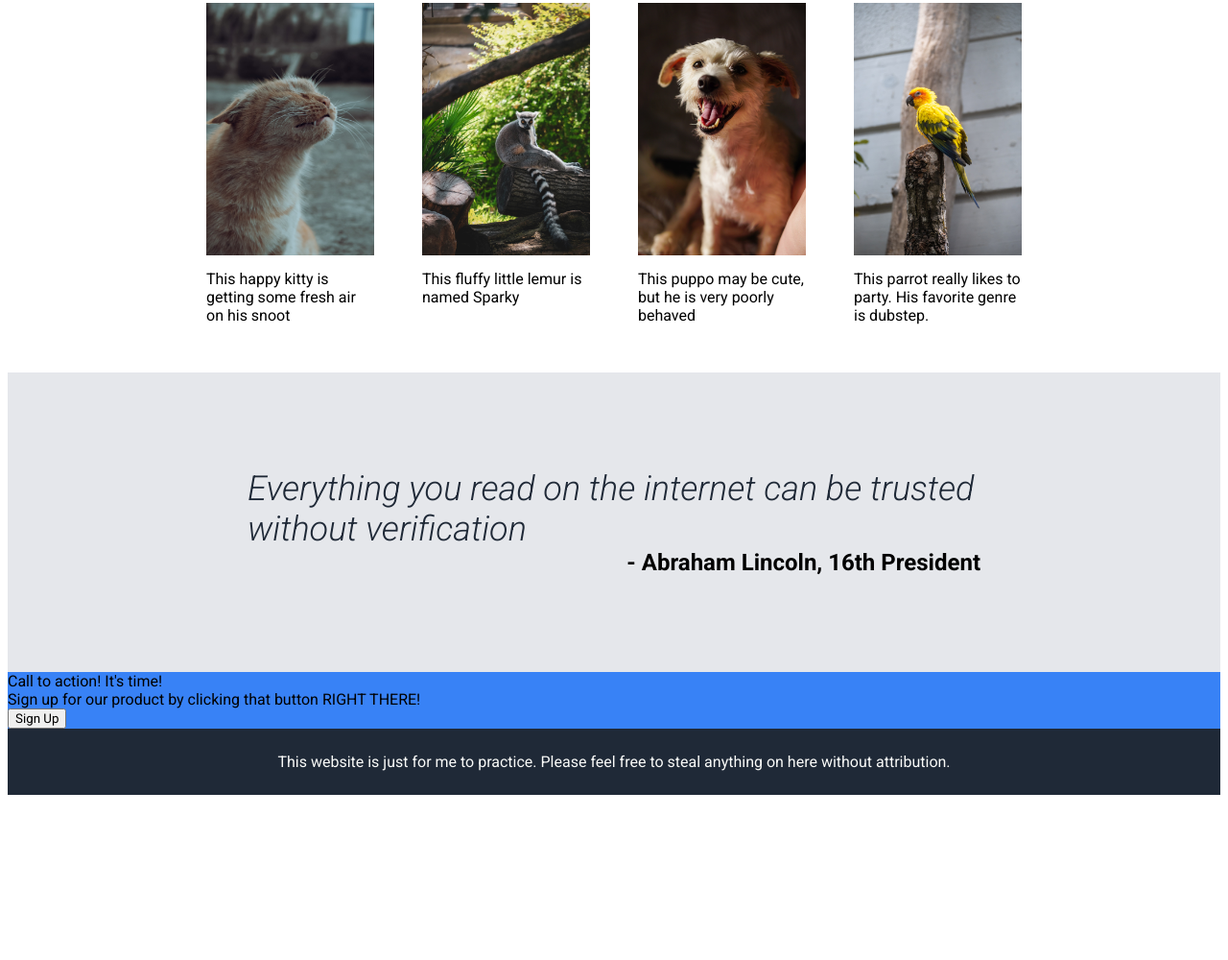
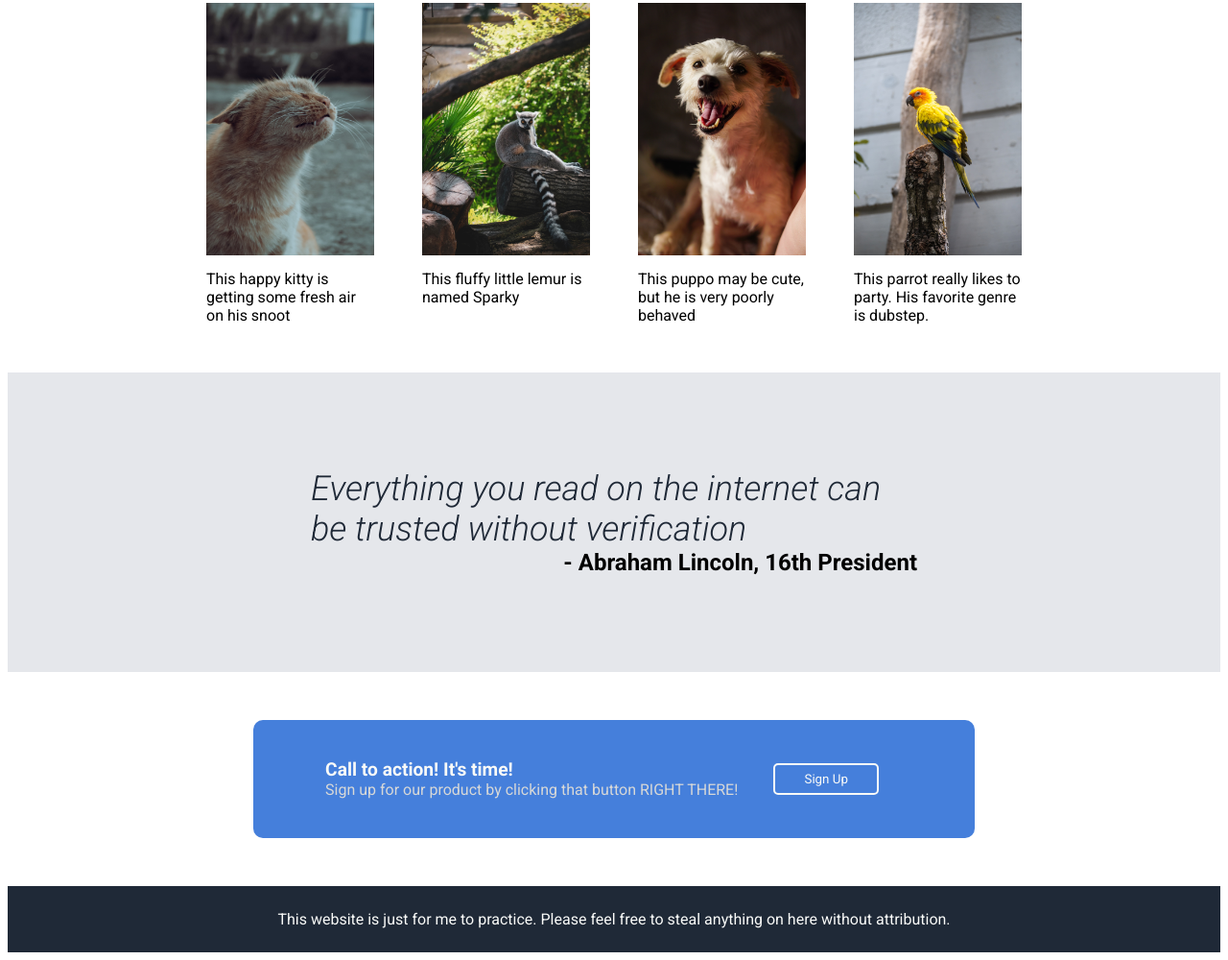
Before and after one commit to manwithaplandy/TOP-Landing-Page, a plain HTML site: page index.html in a window 1280 px wide. Shown: the part 707-1707 px from the top of the page at 96% size. Before the commit the page ends 1543 px from the top, so only its background shows below. Drawn offline with Linux system fonts and the light colour scheme.

Commit message:
Styled call-to-action section

```diff
--- a/index.html
+++ b/index.html
@@ -57,8 +57,10 @@
             </div>
             <div class="call-to-action">
                 <div class="sign-up-box">
-                    <div class="cta-maintext">Call to action! It's time!</div>
-                    <div class="cta-subtext">Sign up for our product by clicking that button RIGHT THERE!</div>
+                    <div class="cta-text">
+                        <div class="cta-maintext">Call to action! It's time!</div>
+                        <div class="cta-subtext">Sign up for our product by clicking that button RIGHT THERE!</div>
+                    </div>
                     <button>Sign Up</button>
                 </div>
             </div>
--- a/style.css
+++ b/style.css
@@ -16,7 +16,7 @@
 .header {
     display: flex;
     justify-content: space-between;
-    padding: 20px 150px;
+    padding: 20px 200px;
 }
 
 .header-links {
@@ -43,7 +43,7 @@ a {
     display: flex;
     flex-flow: row nowrap;
     align-items: flex-start;
-    padding: 70px 150px;
+    padding: 70px 200px;
     flex: 1;
 }
 
@@ -116,7 +116,7 @@ a {
 
 .quotebox {
     background-color: #e5e7eb;
-    padding: 100px 250px;
+    padding: 100px 25%;
 }
 
 .quote {
@@ -133,11 +133,43 @@ a {
 }
 
 .call-to-action {
-
+    padding: 50px;
+    justify-content: center;
+    display: flex;
 }
 
 .sign-up-box {
-    background-color: #3882F6;
+    background-color: #457fdb;
+    display: flex;
+    width: 56%;
+    align-items: center;
+    padding: 25px 50px;
+    border-radius: 10px;
+}
+
+.sign-up-box button {
+    margin: 20px 0px;
+    border-radius: 5px;
+    padding: 7px 30px;
+    background-color:#457fdb;
+    color: #F9FAF8;
+    border: 2px solid;
+    margin-left: auto;
+    margin-right: 50px;
+}
+
+.cta-text {
+    margin: 0 25px;
+}
+
+.cta-maintext {
+    color: #F9FAF8;
+    font-size: larger;
+    font-weight: bold;
+}
+
+.cta-subtext {
+    color: #d7d8d7;
 }
 
 .footer {
```
